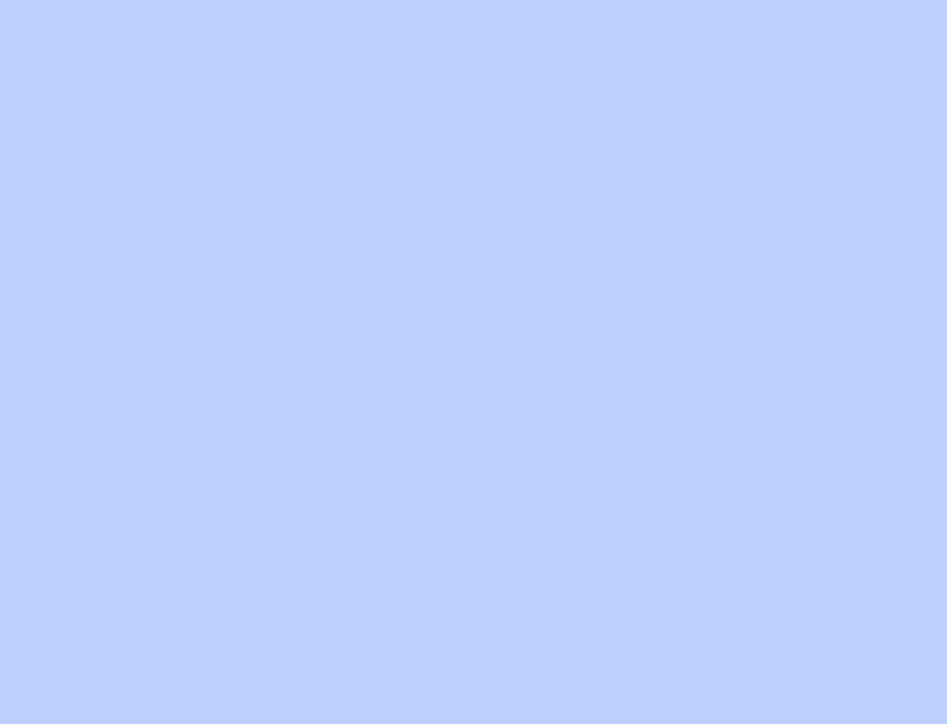
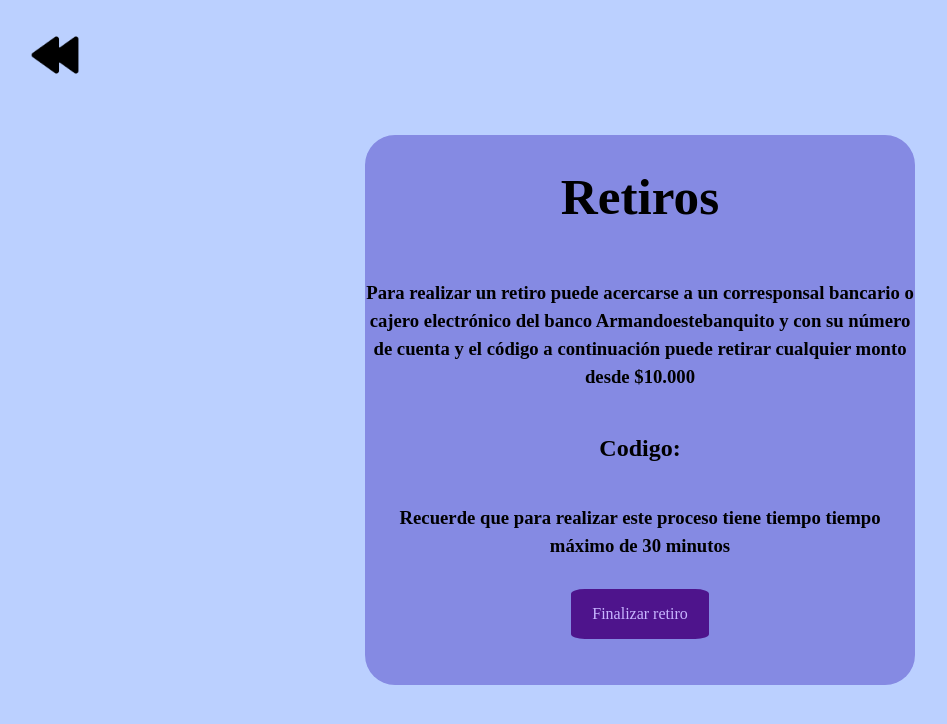
Before and after one commit to ZhantyDev/proyecto-web, a React (Vite) app in the folder front-proyecto/: page /retiros in a window 1280 px wide. Before the commit this address had no page. Shown: the top 724 px of the page, without its empty margins (0-947 px from the left). Built offline with nearby package versions, Linux system fonts and the light colour scheme.

Commit message:
Se crea la interfaz de retiro de dinero y se hace su debido enrutamiento. Detalles adicionales

```diff
--- a/front-proyecto/src/App.jsx
+++ b/front-proyecto/src/App.jsx
@@ -8,6 +8,7 @@ import Principal from './components/principal/Principal'
 import Prestamos from './components/prestamos/Prestamos'
 import Transferencias from './components/transferencias/Transferencias'
 import Depositos from './components/depositos/Depositos'
+import Retiros from './components/retiros/Retiros'
 
 
 function App() {
@@ -20,6 +21,7 @@ function App() {
         <Route path="/prestamos" element={<Prestamos/>} />
         <Route path="/transferencias" element={<Transferencias/>} />
         <Route path="/depositos" element={<Depositos/>} />
+        <Route path="/retiros" element={<Retiros/>} />
       </Routes>
     </Router>
   )
--- a/front-proyecto/src/components/principal/Principal.jsx
+++ b/front-proyecto/src/components/principal/Principal.jsx
@@ -21,14 +21,14 @@ function Principal(){
                 <button className='btnHistorial' onClick={()=>navigate('/historial')}><img src={icon} className='icono'/></button>
                 <button className='botones' onClick={()=>navigate('/transferencias')}>Transferencias</button>
                 <button className='botones' onClick={()=>navigate('/depositos')}>Depósitos</button>
-                <button className='botones'>Retiros</button>
+                <button className='botones' onClick={()=>navigate('/retiros')}>Retiros</button>
                 <button className='botones' onClick={()=>navigate('/prestamos')}>Préstamos</button>
             </div>
 
             <button className='menu-button' onClick={toggleSidebar}>☰</button>
 
             <div className={`sidebar ${isSidebarOpen ? 'open' : ''}`}>
-                <a href="#" className="closebtn" onClick={toggleSidebar}>×</a>
+            <a href="#" className="closebtn" onClick={toggleSidebar}>×</a>
                 <a href="#">Perfil</a>
                 <a href="#">Configuración</a>
                 <div class="dropdown">
@@ -46,7 +46,7 @@ function Principal(){
                 <a href="#">Cerrar sesión</a>
             </div>
         </div>
-        </>
+        </>
     )
 }
 
--- /dev/null
+++ b/front-proyecto/src/components/retiros/Retiros.css
@@ -0,0 +1,59 @@
+#root {
+    height: 700px;
+    width: 100%;
+    display: flex;
+    border-radius: 0;
+    background-color: #bbd0ff;
+    margin: 5px;
+    font-family: 'Times New Roman', Times, serif;
+    text-align: center;
+    align-items: top  ;
+    justify-content: center ;
+  }
+
+  .btnRetroceder{
+    position: absolute;
+    top: 20px;
+    left: 20px;
+    width: 70px;
+    height: 70px;
+    border: none;
+    background-color: transparent;
+    color: black;
+  }
+
+  .icono{
+    position: absolute;
+    top: 10px;
+    right: 10px;
+    width: 50px;
+    height: 50px;
+  }
+
+  .cuadrado {
+    height: 550px;
+    width: 550px;
+    margin: 80px;
+    display: flex;
+    border-radius: 30px;
+    flex-wrap: wrap;
+    background-color: #858AE3;
+    flex-direction: column;
+    align-items: center;
+    transition: filter 600ms;
+  }
+  .cuado:hover {
+    filter: drop-shadow(0 0 2em #64ffce65);
+  }
+
+  .botonRetiro{
+    height: 50px;
+    width: 25%;
+    margin: 10px;
+    display: flex;
+    border-radius: 10%;
+    background-color: #4E148C;
+    align-items: center;
+    justify-content: center;
+    color: #c8b6ff;
+  }
--- /dev/null
+++ b/front-proyecto/src/components/retiros/Retiros.jsx
@@ -0,0 +1,25 @@
+import React, {useState} from 'react'
+import './Retiros.css'
+import { useNavigate } from 'react-router-dom';
+import icon from '../../assets/retroceso-rapido.png'
+
+function Retiros(){
+    const navigate = useNavigate()
+    return(
+        <>
+        <div id = "root">
+        <button className='btnRetroceder' onClick={()=>navigate('/home')}><img src={icon} className='icono'/></button>
+        <div className = "cuadrado">
+            <h1>Retiros</h1>
+            <h3>Para realizar un retiro puede acercarse a un corresponsal bancario o cajero electrónico del banco Armandoestebanquito
+                y con su número de cuenta y el código a continuación puede retirar cualquier monto desde $10.000</h3>
+            <h2>Codigo:</h2>
+            <h3>Recuerde que para realizar este proceso tiene tiempo tiempo máximo de 30 minutos</h3>
+            <button className='botonRetiro' onClick={()=>navigate('/home')}>Finalizar retiro</button>
+        </div>
+        </div>
+        </>
+        )
+}
+
+export default Retiros
```
